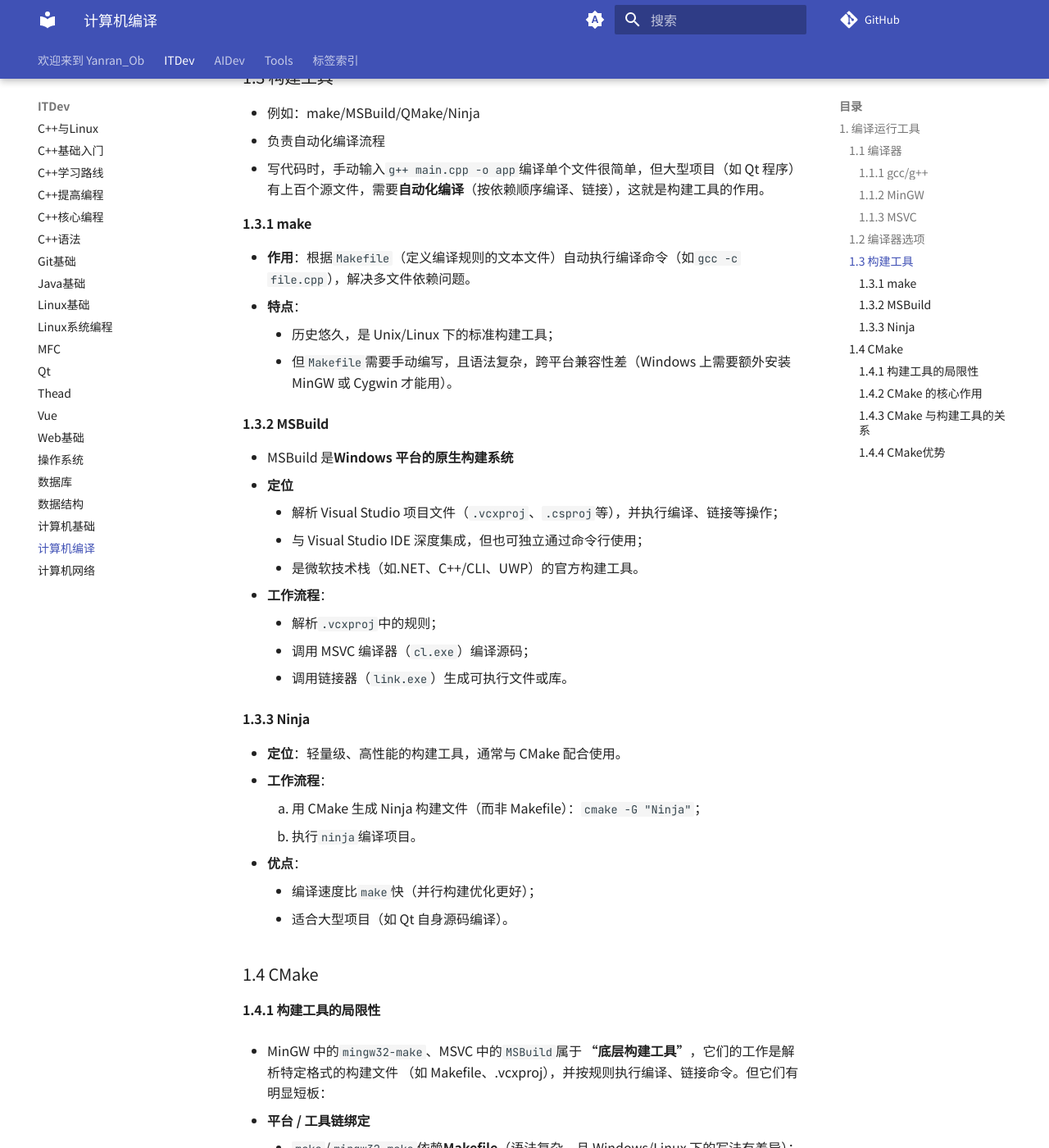
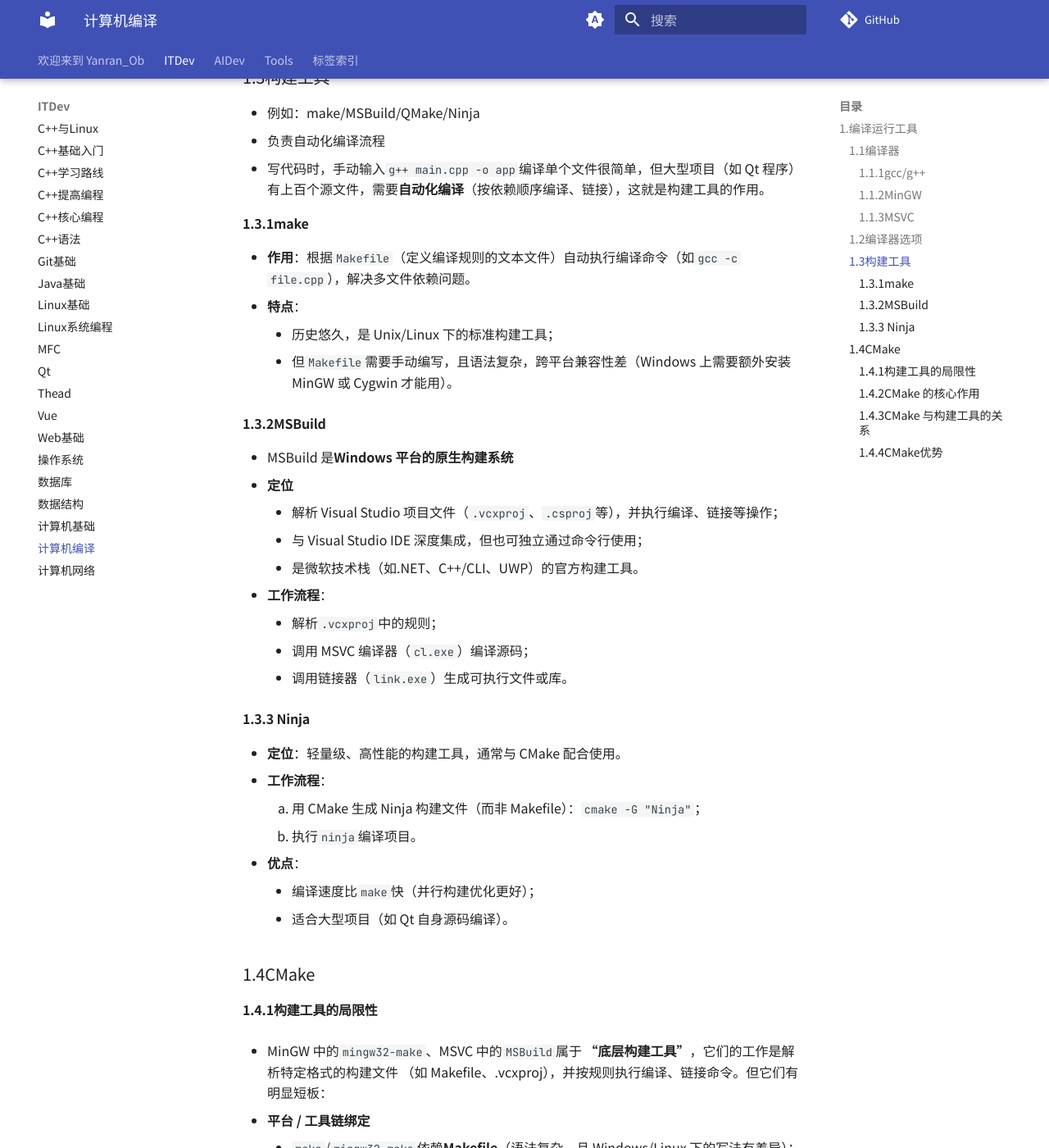
Before and after one commit to yanran425/Yanran425_Ob, an MkDocs documentation site: the page built from docs/ITDev/计算机编译.md, in a window 1280 px wide and 1400 px high, scrolled down 4248 px. Shown: the whole window at 82% size. Built offline with MkDocs 1.6.1 and Material for MkDocs 9.7.7, drawn with Linux system fonts in a browser that asks for light colours; comment, search, counter and statistics services are not loaded; some of the changed text lies outside the part shown.

Commit message:
PUSH NOTE : 计算机编译.md

```diff
--- a/docs/ITDev/计算机编译.md
+++ b/docs/ITDev/计算机编译.md
@@ -9,14 +9,14 @@ share: true
 
 # 计算机编译
 
-## 1. 编译运行工具
+## 1.编译运行工具
 
-### 1.1 编译器
+### 1.1编译器
 
 - 例如：gcc/g++/cl.exe/MinGW/MSVC
 - 编译器的核心功能是将 C++ 源代码（.cpp）编译为机器能识别的二进制指令（.o/.obj），再通过链接器生成可执行文件（.exe 等）。下面列出来的不仅仅是编译器，已经丰富为编译套件（包含编译，链接等）。
 
-#### 1.1.1 gcc/g++
+#### 1.1.1gcc/g++
 
 - **全称**：GNU Compiler Collection（GNU 编译器套件，更是一个工具链集合）。
 - **工具链组成**：
@@ -39,7 +39,7 @@ share: true
     - 开源免费，支持几乎所有 C++ 标准（C++98 到 C++23）；
     - 是 Linux 系统默认的 C++ 编译器（比如 Ubuntu、CentOS 自带）。
 
-#### 1.1.2 MinGW
+#### 1.1.2MinGW
 
 - **全称**：Minimalist GNU for Windows（Windows 上的精简 GNU 工具集）。
 - **作用**：是 gcc/g++ 在 Windows 平台的移植版本，让 Windows 系统能使用 gcc/g++ 编译代码。
@@ -73,7 +73,7 @@ share: true
 	- **轻量化需求**：不需要复杂的 Windows 特性（如 UWP、DirectX），追求简单独立的程序。
 	- **教育 / 学习**：适合新手入门，避免 Visual Studio 的复杂安装和配置。
 
-#### 1.1.3 MSVC
+#### 1.1.3MSVC
 
 - **全称**：Microsoft Visual C++（微软的 C++ 编译器）。
 - **作用**：随 Visual Studio（微软的 IDE）提供，是 Windows 平台的 “原生” 编译套件，工具链中负责编译的是cl.exe。
@@ -118,7 +118,7 @@ share: true
 |**跨平台兼容性**|与 Linux/macOS 的 GCC 兼容|仅支持 Windows 平台|
 |**安装复杂度**|轻量（单独安装包，通常 < 1GB）|重量级（需安装 Visual Studio，通常 > 5GB）|
 
-### 1.2 编译器选项
+### 1.2编译器选项
 
 - **Windows 系统**：
     - 选项通常有 “MinGW 11.2.0”“MSVC 2019”“MSVC 2022” 等。
@@ -129,20 +129,20 @@ share: true
 - **macOS 系统**：
     - 通常是 “Clang 14”（苹果基于 LLVM 的编译器，类似 gcc，macOS 默认）。
 
-### 1.3 构建工具
+### 1.3构建工具
 
 - 例如：make/MSBuild/QMake/Ninja
 - 负责自动化编译流程
 - 写代码时，手动输入`g++ main.cpp -o app`编译单个文件很简单，但大型项目（如 Qt 程序）有上百个源文件，需要**自动化编译**（按依赖顺序编译、链接），这就是构建工具的作用。
 
-#### 1.3.1 make
+#### 1.3.1make
 
 - **作用**：根据`Makefile`（定义编译规则的文本文件）自动执行编译命令（如`gcc -c file.cpp`），解决多文件依赖问题。
 - **特点**：
     - 历史悠久，是 Unix/Linux 下的标准构建工具；
     - 但`Makefile`需要手动编写，且语法复杂，跨平台兼容性差（Windows 上需要额外安装 MinGW 或 Cygwin 才能用）。
 
-#### 1.3.2 MSBuild
+#### 1.3.2MSBuild
 
 - MSBuild 是**Windows 平台的原生构建系统**
   - **定位**
@@ -164,9 +164,9 @@ share: true
     - 编译速度比`make`快（并行构建优化更好）；
     - 适合大型项目（如 Qt 自身源码编译）。
 
-### 1.4 CMake
+### 1.4CMake
 
-#### 1.4.1 构建工具的局限性
+#### 1.4.1构建工具的局限性
 
 - MinGW 中的`mingw32-make`、MSVC 中的`MSBuild`属于 **“底层构建工具”**，它们的工作是解析特定格式的构建文件 （如 Makefile、.vcxproj），并按规则执行编译、链接命令。但它们有明显短板：
 
@@ -180,7 +180,7 @@ share: true
     - 对于多文件、多模块、多依赖库（如链接 Qt 库、第三方库）的项目，手动编写 Makefile 或.vcxproj 容易出错（比如路径配置、依赖顺序、条件编译逻辑）；
     - 大型项目（如 Qt 本身、OpenCV）的构建规则复杂，手动维护几乎不可能。
 
-#### 1.4.2 CMake 的核心作用
+#### 1.4.2CMake 的核心作用
 
 > [!NOTE] 统一生成跨平台构建文件
 
@@ -202,12 +202,12 @@ share: true
 |复杂项目（多依赖 / 多模块）|手动维护容易出错，依赖关系混乱|自动处理依赖、路径、编译选项，结构清晰|
 |团队协作|不同成员可能用不同工具链，构建规则不统一|统一配置文件，避免 “在我这能编，在你那报错”|
 
-#### 1.4.3 CMake 与构建工具的关系
+#### 1.4.3CMake 与构建工具的关系
 
 - 构建工具（`make`/`MSBuild`等）是 **“工人”**，负责按图纸（Makefile/.vcxproj）施工（编译代码）；
 - CMake 是 **“图纸设计师”**，根据你的需求（CMakeLists.txt），为不同 “工人”（工具链）绘制对应的 “施工图纸”（构建文件）。
 
-#### 1.4.4 CMake优势
+#### 1.4.4CMake优势
 
 如果项目需要同时支持Windows（MinGW/MSVC）、Linux（GCC）、macOS（Clang），直接用`make`或`MSBuild`几乎无法实现：
 
```
